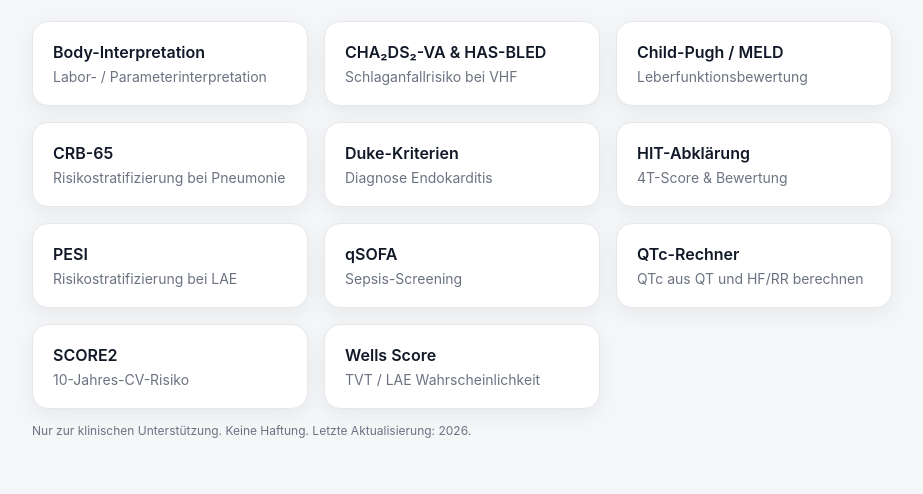
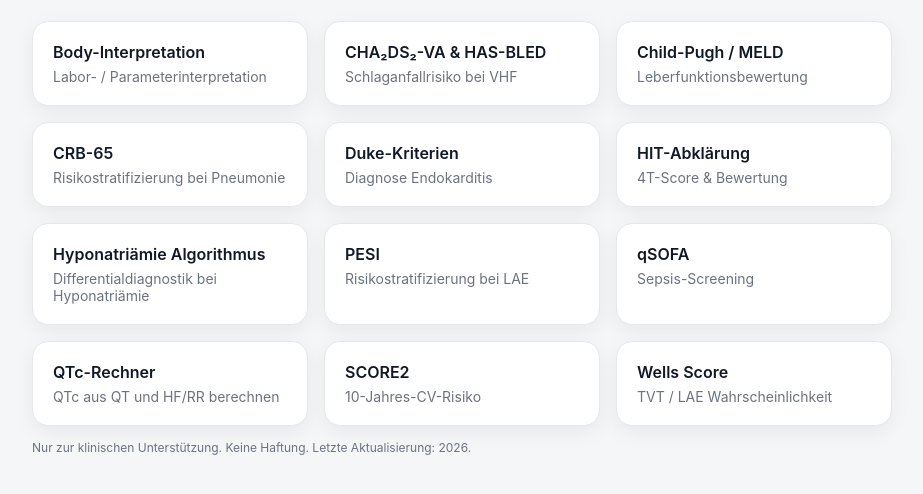
Before and after one commit to obraese/medical-scores, a plain HTML site: page index.html in a window 1280 px wide. Shown: the part 218-712 px from the top of the page, without its empty margins (178-1101 px from the left). Drawn offline with Linux system fonts and the light colour scheme.

Commit message:
Update index.html

```diff
--- a/index.html
+++ b/index.html
@@ -65,6 +65,11 @@
       <a class="score-card" href="cha2ds2-va.html">
         <div class="score-title">CHA₂DS₂-VA & HAS-BLED</div>
         <div class="score-desc">Schlaganfallrisiko bei VHF</div>
+      </a>
+
+      <a class="score-card" href="hyponatriämie.html">
+        <div class="score-title">Hyponatriämie Algorithmus</div>
+        <div class="score-desc">Differentialdiagnostik bei Hyponatriämie</div>
       </a>
 
       <a class="score-card" href="qtc.html">
```
